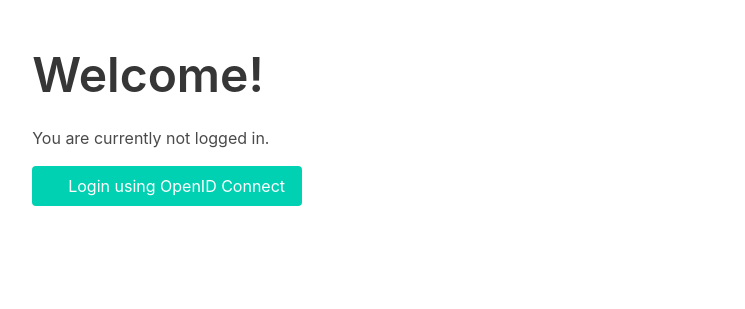
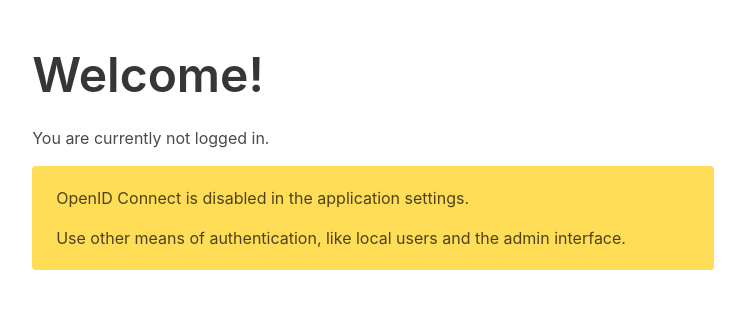
Before and after one commit to tzwenn/moalinna, a Django app: page /login/ in a window 1280 px wide. Shown: the part 52-361 px from the top of the page, without its empty margins (267-1012 px from the left). Run offline with Django 3.2, Linux system fonts and the light colour scheme; parts of the project's set-up code (start-up, migrations or seed data) failed here and were passed over; some libraries are stand-ins or nearby versions.

Commit message:
Fix crash when no OIDC provider is configured

```diff
--- a/authorized_keys/templates/login.html
+++ b/authorized_keys/templates/login.html
@@ -17,11 +17,23 @@
 </p>
 
 <p>
+	{% if settings.OIDC_ENABLED %}
 	<a class="button is-primary" href="{% url 'oidc_authentication_init' %}">
 		<span class="icon"><i class="fas fa-sign-in-alt"></i></span>
 		<span>Login using OpenID Connect</span>
 	</a>
+	{% else %}
+	<div class="notification is-warning">
+		<p>
+			OpenID Connect is disabled in the application settings.
+		</p>
+		<p>
+			Use other means of authentication, like local users and the admin interface.
+		</p>
+    </div>
+	{% endif %}
 </p>
+
 
 {% endif %}
 
```
